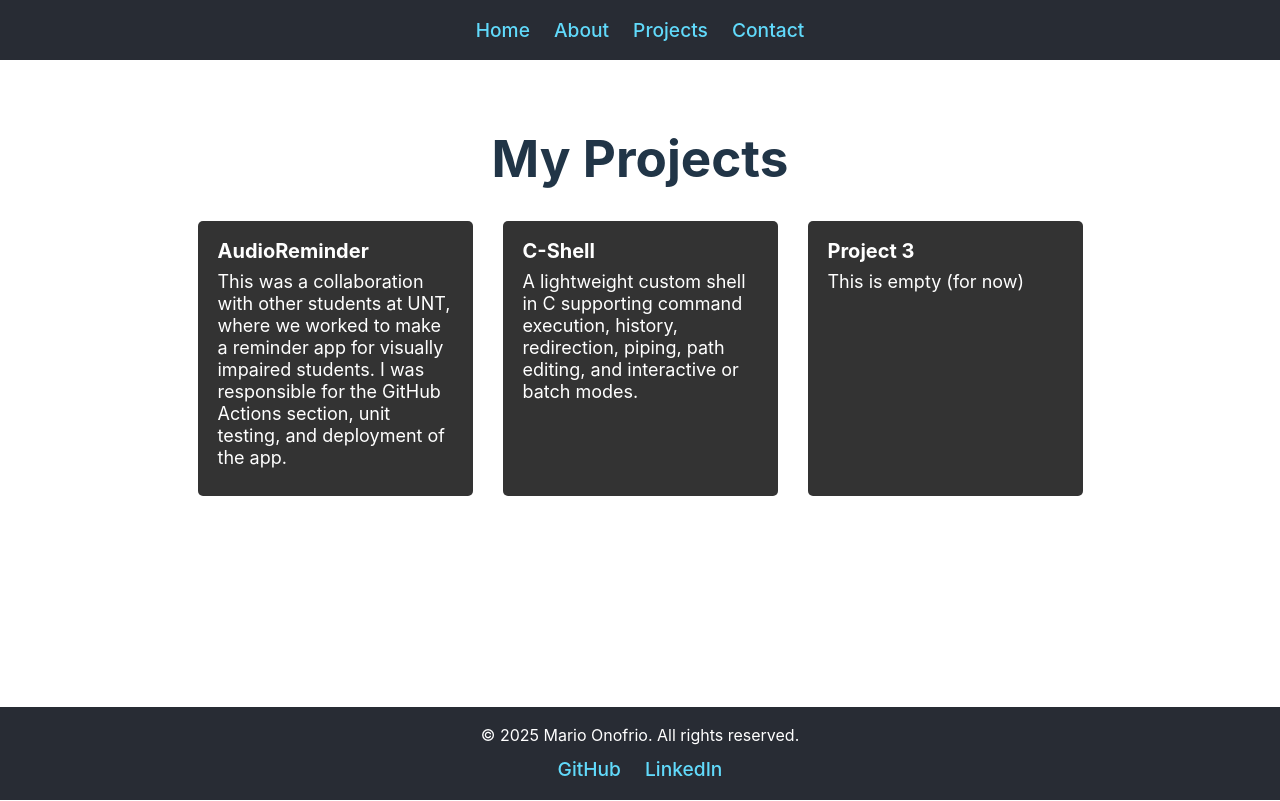
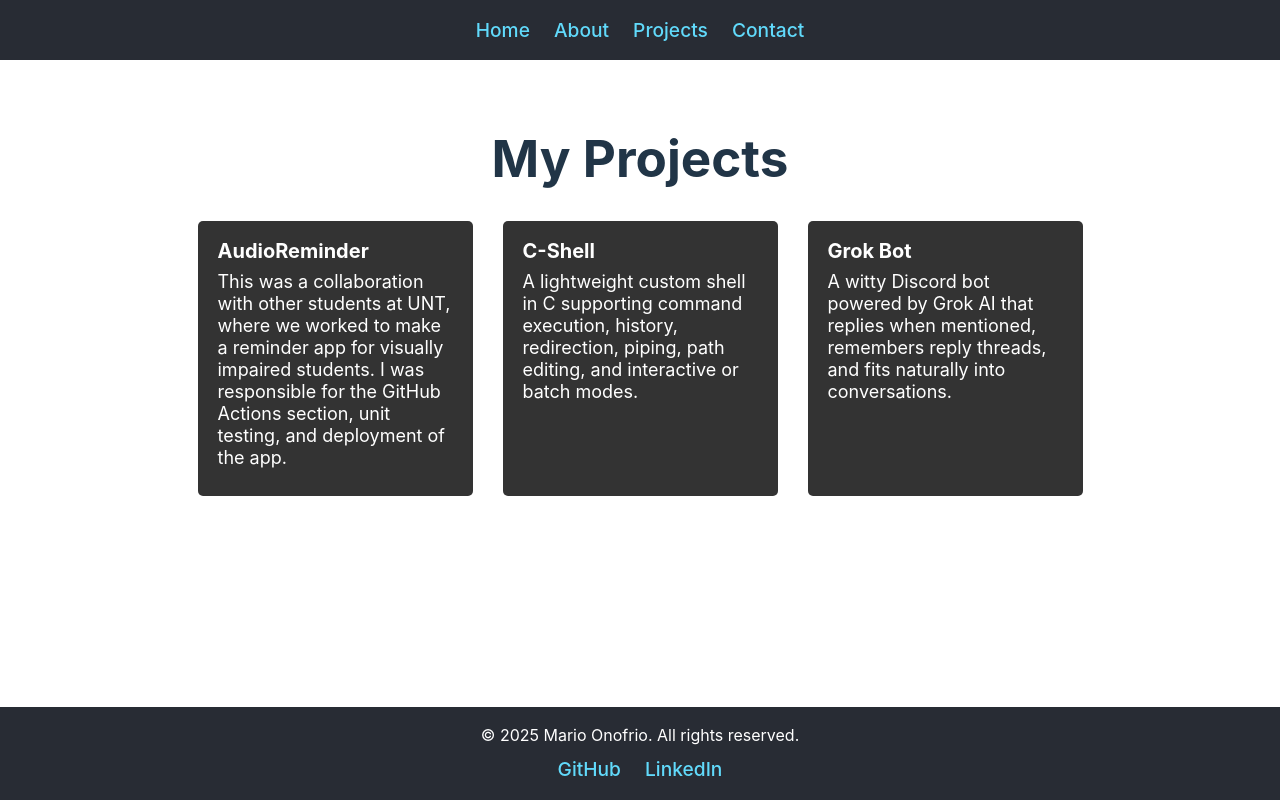
Before and after one commit to marioonofrio/Portfolio, a React (Vite) app: page /projects in a window 1280 px wide. Built offline with nearby package versions, Linux system fonts and the light colour scheme.

Commit message:
adds grok bot to projects

```diff
--- a/src/pages/Projects.tsx
+++ b/src/pages/Projects.tsx
@@ -19,9 +19,9 @@ function Projects() {
                     <h2>C-Shell</h2>
                     <p>A lightweight custom shell in C supporting command execution, history, redirection, piping, path editing, and interactive or batch modes.</p>
                 </button>
-                <button onClick={() => handleProjectClick('Project 3')}>
-                    <h2>Project 3</h2>
-                    <p>This is empty (for now)</p>
+                <button onClick={() => handleProjectClick('https://github.com/marioonofrio/grok-bot')}>
+                    <h2>Grok Bot</h2>
+                    <p>A witty Discord bot powered by Grok AI that replies when mentioned, remembers reply threads, and fits naturally into conversations.</p>
                 </button>
             </div>
         </div>
```
